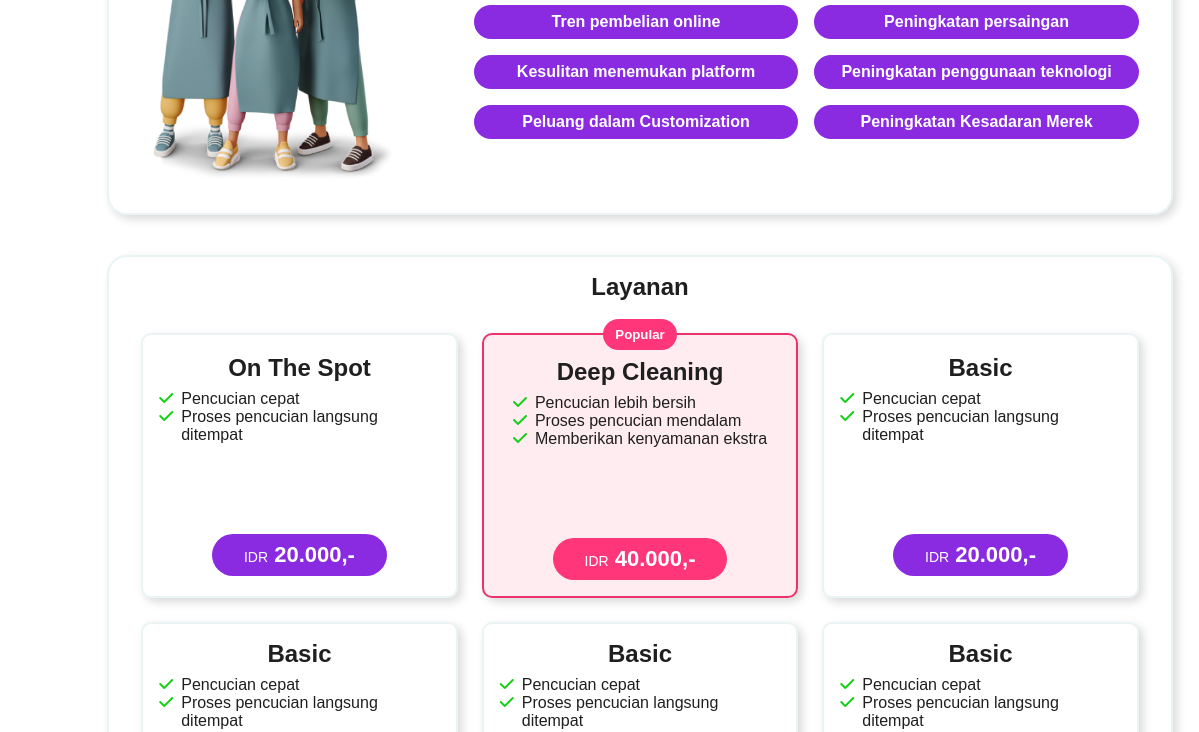
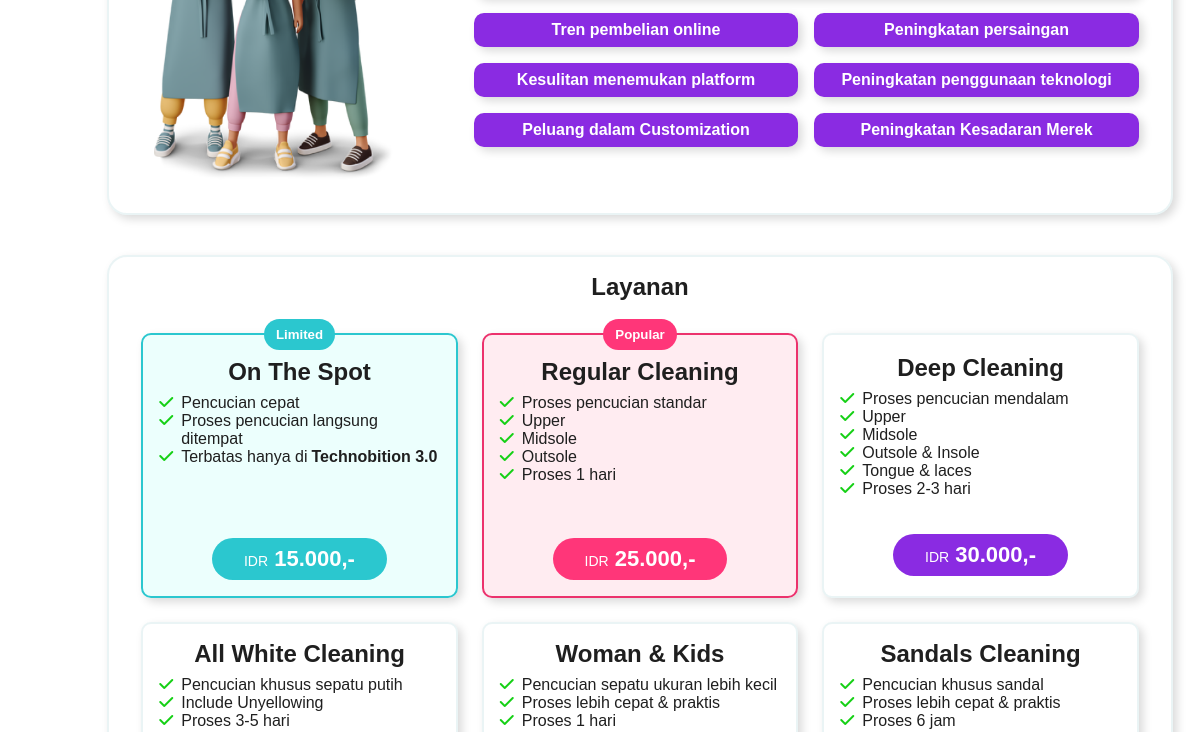
Before and after one commit to SoLiDinity/cfk-beta, a website built with webpack: page src/templates/index.html in a window 1280 px wide. Shown: the part 748-1480 px from the top of the page, 0-1199 px from the left. Built offline with nearby package versions, Linux system fonts and the light colour scheme; files whose address does not match are found by name.

Commit message:
Updated the HTML and main CSS to current progress

```diff
--- a/src/styles/main.css
+++ b/src/styles/main.css
@@ -247,13 +247,16 @@ main section {
 .about-container article p {
   padding: 1rem;
   border-radius: 10px;
-  color: var(--secondary);
+  background-color: var(--accent-color);
+  box-shadow: 4px 4px 10px rgb(0, 0, 0, 0.15);
   font-size: clamp(14px, 1.15vw, 800px);
   text-align: justify;
+  margin-bottom: 1rem;
 }
 
+.about-container article p,
 .about-container article p strong {
-  color: var(--secondary);
+  color: white;
 }
 
 .about-container article ul {
@@ -266,15 +269,16 @@ main section {
 .about-container article ul li {
   width: 100%;
   padding: 0.5rem 1rem;
-  border-radius: 50px;
+  border-radius: 10px;
   color: var(--secondary);
   font-weight: bold;
-  background-color: var(--accent-color);
-  color: white;
+  box-shadow: 4px 4px 10px rgb(0, 0, 0, 0.15);
   display: flex;
   justify-content: center;
   align-items: center;
   text-align: center;
+  background-color: var(--accent-color);
+  color: white;
 }
 
 /*Services Section*/
@@ -319,12 +323,27 @@ main section {
   border-radius: 50px;
 }
 
+.services-card.limited {
+  border: 2px solid rgb(43, 199, 207);
+  background-color: rgba(0, 255, 221, 0.075);
+}
+
+.services-card.limited h5 {
+  background-color: rgb(43, 199, 207);
+  color: white;
+  padding: 0.5rem 0.75rem;
+  margin-top: -2rem;
+  margin-bottom: 0.5rem;
+  border-radius: 50px;
+}
+
 .services-card .tier {
   font-size: 24px;
   text-align: center;
 }
 
 .services-card ul {
+  width: 100%;
   min-height: 120px;
   margin-top: 0.5rem;
   list-style: none;
@@ -349,6 +368,10 @@ main section {
 
 .services-card.popular .pricing {
   background-color: rgb(255, 54, 121);
+}
+
+.services-card.limited .pricing {
+  background-color: rgb(43, 199, 207);
 }
 
 .services-card .pricing span {
--- a/src/templates/index.html
+++ b/src/templates/index.html
@@ -81,80 +81,82 @@
       <section id="serviceSection">
         <h1>Layanan</h1>
         <div class="services-card-container">
-          <div class="services-card">
+
+          <div class="services-card limited">
+            <h5>Limited</h5>
             <h3 class="tier">On The Spot</h3>
             <ul>
               <li><i class="fa-solid fa-check"></i>Pencucian cepat</li>
-              <li>
-                <i class="fa-solid fa-check"></i>Proses pencucian langsung
-                ditempat
-              </li>
+              <li><i class="fa-solid fa-check"></i>Proses pencucian langsung ditempat</li>
+              <li><i class="fa-solid fa-check"></i>Terbatas hanya di<span style="font-weight: bold; margin-left: .25rem;">Technobition 3.0</span></li>
             </ul>
-            <h3 class="pricing"><span>IDR</span> 20.000,-</h3>
+            <h3 class="pricing"><span>IDR</span> 15.000,-</h3>
           </div>
 
           <div class="services-card popular">
             <h5>Popular</h5>
-            <h3 class="tier">Deep Cleaning</h3>
+            <h3 class="tier">Regular Cleaning</h3>
             <ul>
-              <li><i class="fa-solid fa-check"></i>Pencucian lebih bersih</li>
-              <li>
-                <i class="fa-solid fa-check"></i>Proses pencucian mendalam
-              </li>
-              <li>
-                <i class="fa-solid fa-check"></i>Memberikan kenyamanan ekstra
-              </li>
+              <li><i class="fa-solid fa-check"></i>Proses pencucian standar</li>
+              <li><i class="fa-solid fa-check"></i>Upper</li>
+              <li><i class="fa-solid fa-check"></i>Midsole</li>
+              <li><i class="fa-solid fa-check"></i>Outsole</li>
+              <li><i class="fa-solid fa-check"></i>Proses 1 hari</li>
             </ul>
-            <h3 class="pricing"><span>IDR</span> 40.000,-</h3>
+            <h3 class="pricing"><span>IDR</span> 25.000,-</h3>
           </div>
 
           <div class="services-card">
-            <h3 class="tier">Basic</h3>
+            <h3 class="tier">Deep Cleaning</h3>
             <ul>
-              <li><i class="fa-solid fa-check"></i>Pencucian cepat</li>
-              <li>
-                <i class="fa-solid fa-check"></i>Proses pencucian langsung
-                ditempat
-              </li>
+              <li><i class="fa-solid fa-check"></i>Proses pencucian mendalam</li>
+              <li><i class="fa-solid fa-check"></i>Upper</li>
+              <li><i class="fa-solid fa-check"></i>Midsole</li>
+              <li><i class="fa-solid fa-check"></i>Outsole & Insole</li>
+              <li><i class="fa-solid fa-check"></i>Tongue & laces</li>
+              <li><i class="fa-solid fa-check"></i>Proses 2-3 hari</li>
+            </ul>
+            <h3 class="pricing"><span>IDR</span> 30.000,-</h3>
+          </div>
+
+          <div class="services-card">
+            <h3 class="tier">All White Cleaning</h3>
+            <ul>
+              <li><i class="fa-solid fa-check"></i>Pencucian khusus sepatu putih</li>
+              <li><i class="fa-solid fa-check"></i>Include Unyellowing</li>
+              <li><i class="fa-solid fa-check"></i>Proses 3-5 hari</li>
+            </ul>
+            <h3 class="pricing"><span>IDR</span> 35.000,-</h3>
+          </div>
+
+          <div class="services-card">
+            <h3 class="tier">Woman & Kids</h3>
+            <ul>
+              <li><i class="fa-solid fa-check"></i>Pencucian sepatu ukuran lebih kecil</li>
+              <li><i class="fa-solid fa-check"></i>Proses lebih cepat & praktis</li>
+              <li><i class="fa-solid fa-check"></i>Proses 1 hari</li>
             </ul>
             <h3 class="pricing"><span>IDR</span> 20.000,-</h3>
           </div>
 
           <div class="services-card">
-            <h3 class="tier">Basic</h3>
+            <h3 class="tier">Sandals Cleaning</h3>
             <ul>
-              <li><i class="fa-solid fa-check"></i>Pencucian cepat</li>
-              <li>
-                <i class="fa-solid fa-check"></i>Proses pencucian langsung
-                ditempat
-              </li>
+              <li><i class="fa-solid fa-check"></i>Pencucian khusus sandal</li>
+              <li><i class="fa-solid fa-check"></i>Proses lebih cepat & praktis</li>
+              <li><i class="fa-solid fa-check"></i>Proses 6 jam</li>
             </ul>
-            <h3 class="pricing"><span>IDR</span> 20.000,-</h3>
+            <h3 class="pricing"><span>IDR</span> 15.000,-</h3>
           </div>
 
           <div class="services-card">
-            <h3 class="tier">Basic</h3>
+            <h3 class="tier">Unyellowing</h3>
             <ul>
-              <li><i class="fa-solid fa-check"></i>Pencucian cepat</li>
-              <li>
-                <i class="fa-solid fa-check"></i>Proses pencucian langsung
-                ditempat
-              </li>
+              <li><i class="fa-solid fa-check"></i>Proses memutihkan kembali sepatu putih yang mulai menguning</li>
             </ul>
-            <h3 class="pricing"><span>IDR</span> 20.000,-</h3>
+            <h3 class="pricing"><span>IDR</span> 10.000,-</h3>
           </div>
 
-          <div class="services-card">
-            <h3 class="tier">Basic</h3>
-            <ul>
-              <li><i class="fa-solid fa-check"></i>Pencucian cepat</li>
-              <li>
-                <i class="fa-solid fa-check"></i>Proses pencucian langsung
-                ditempat
-              </li>
-            </ul>
-            <h3 class="pricing"><span>IDR</span> 20.000,-</h3>
-          </div>
         </div>
       </section>
 
```
